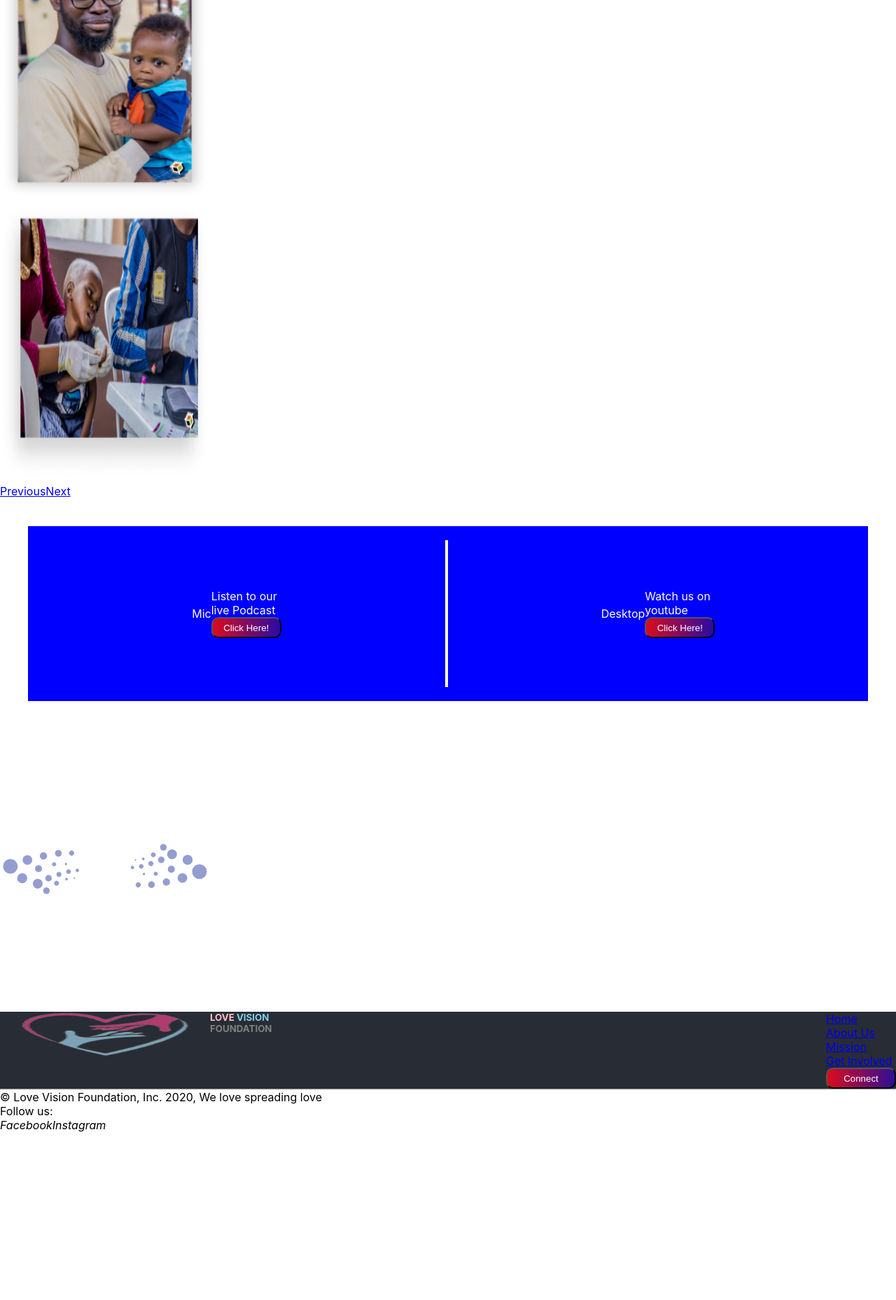
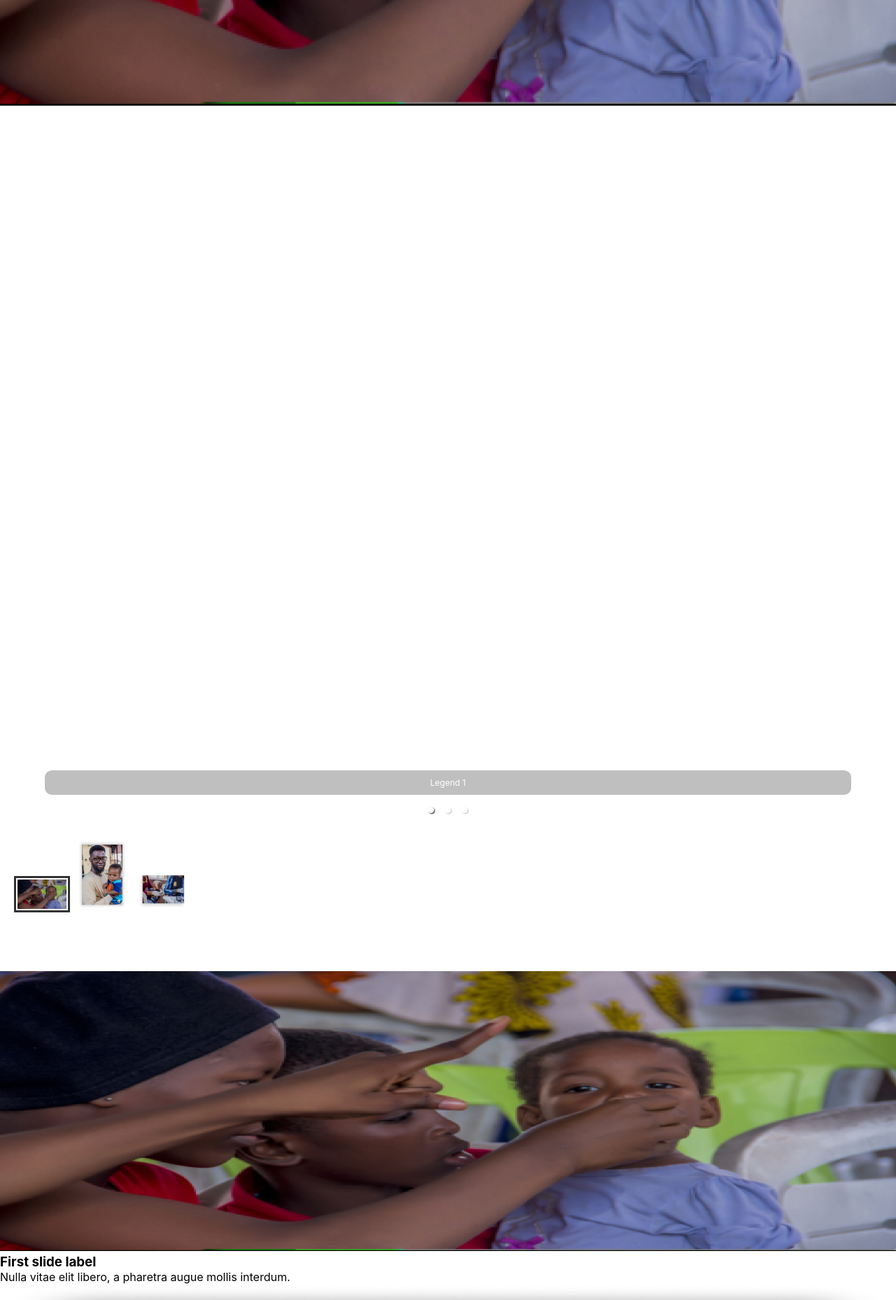
Before and after one commit to Duffigoogle/Love-Revival, a React (Create React App) app in the folder love-revival/: page / in a window 1280 px wide. Shown: the part 3415-5273 px from the top of the page at 70% size. Before the commit the page ends 5033 px from the top, so only its background shows below. Built offline with nearby package versions, Linux system fonts and the light colour scheme.

Commit message:
trying out reactt carousels

```diff
--- a/love-revival/src/comp/CarouselComp.js
+++ b/love-revival/src/comp/CarouselComp.js
@@ -10,36 +10,36 @@ function CarouselComp() {
             <Carousel>
                 <Carousel.Item interval={1000}>
                     <img
-                    className="d-block w-200"
+                    className="d-block w-100 carouselImg"
                     src={carouselImg1}
                     alt="First slide"
                     />
-                    {/* <Carousel.Caption>
+                    <Carousel.Caption>
                     <h3>First slide label</h3>
                     <p>Nulla vitae elit libero, a pharetra augue mollis interdum.</p>
-                    </Carousel.Caption> */}
+                    </Carousel.Caption>
                 </Carousel.Item>
                 <Carousel.Item interval={500}>
                     <img
-                    className="d-block w-200"
+                    className="d-block w-100 carouselImg"
                     src={carouselImg2}
                     alt="Second slide"
                     />
-                    {/* <Carousel.Caption>
+                    <Carousel.Caption>
                     <h3>Second slide label</h3>
                     <p>Lorem ipsum dolor sit amet, consectetur adipiscing elit.</p>
-                    </Carousel.Caption> */}
+                    </Carousel.Caption>
                 </Carousel.Item>
                 <Carousel.Item>
                     <img
-                    className="d-block w-200"
+                    className="d-block w-100 carouselImg"
                     src={carouselImg3}
                     alt="Third slide"
                     />
-                    {/* <Carousel.Caption>
+                    <Carousel.Caption>
                     <h3>Third slide label</h3>
                     <p>Praesent commodo cursus magna, vel scelerisque nisl consectetur.</p>
-                    </Carousel.Caption> */}
+                    </Carousel.Caption>
                 </Carousel.Item>
             </Carousel>
         </div>
--- a/love-revival/src/comp/PictureGallery.js
+++ b/love-revival/src/comp/PictureGallery.js
@@ -4,11 +4,31 @@ import CarouselComp from './CarouselComp';
 import DottedBackg from './DottedBackg';
 import MediaComp from './MediaComp';
 
+import "react-responsive-carousel/lib/styles/carousel.min.css"; // requires a loader
+import { Carousel } from 'react-responsive-carousel';
+import carouselImg1 from '../images/IMG_8753.png';
+import carouselImg2 from '../images/IMG_8708.png';
+import carouselImg3 from '../images/IMG_8733.png';
+
 
 function PictureGallery() {
     return (
         <div>
             <h1> Picture Gallery </h1>
+            <Carousel>
+                <div>
+                    <img src={carouselImg1} alt='picture1' />
+                    <p className="legend">Legend 1</p>
+                </div>
+                <div>
+                    <img src={carouselImg2} alt='picture2'/>
+                    <p className="legend">Legend 2</p>
+                </div>
+                <div>
+                    <img src={carouselImg3} alt='picture3' />
+                    <p className="legend">Legend 3</p>
+                </div>
+            </Carousel>
             <CarouselComp />
             <MediaComp />
             <DottedBackg />
--- a/love-revival/src/styles/picturegallery.scss
+++ b/love-revival/src/styles/picturegallery.scss
@@ -1,4 +1,4 @@
-img {
+.carouselImg {
     width: 300px;
     height: 400px;
 }
```
